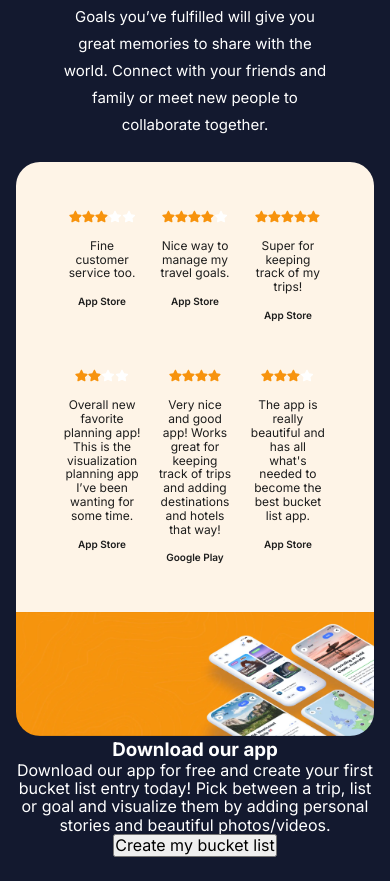
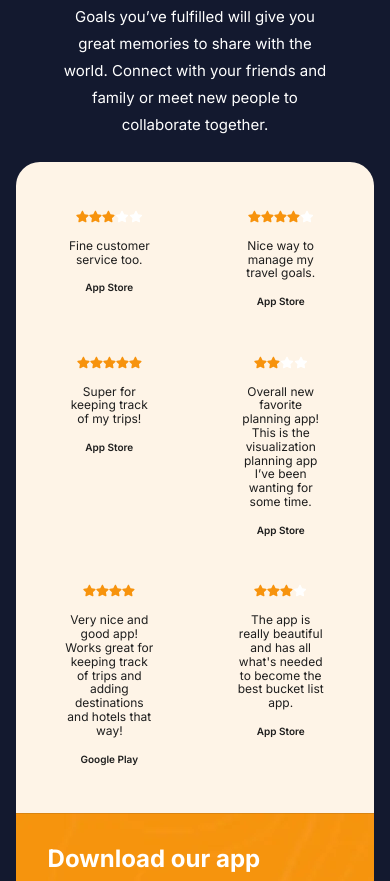
Before and after one commit to MotasemNabeelAli/iBucket_Landing_Page, a plain HTML site: page index.html in a window 390 px wide. Shown: the part 5663-6544 px from the top of the page. Before the commit the page ends 6520 px from the top, so only its background shows below. Drawn offline with Linux system fonts and the light colour scheme.

Commit message:
bucket-list section merged!

```diff
--- a/Styles/style.css
+++ b/Styles/style.css
@@ -494,4 +494,65 @@ header .navbar .navbar__dropdown-menu--small-screen:hover {
   font-size: 10px;
   font-weight: 600;
 }
+
+.application .application__download {
+  position: relative;
+  height: 17.24rem;
+}
+
+.application .application__download img {
+  position: absolute;
+  left: 0;
+}
+
+.application .application__download__info {
+  position: relative;
+  z-index: 1;
+  height: 100%;
+  max-width: 27rem;
+  text-align: start;
+  padding: 2rem;
+}
+
+.application .application__download__header {
+  font-size: 33px;
+  font-weight: 700;
+  margin-bottom: 1rem;
+}
+.application .application__download__description {
+  font-size: 15px;
+  font-weight: 300;
+  line-height: 1.7;
+}
+
+.application .application__download__btn {
+  margin-top: 1rem;
+  padding: 1rem 1.5rem;
+  border-radius: 99px;
+  outline: none;
+  border: none;
+  font-size: 17px;
+  font-weight: 600;
+  cursor: pointer;
+}
+.bucket-list .global-container {
+  padding-bottom: 7rem;
+}
+
+@media screen and (max-width: 600px) {
+  .application .application__reviews {
+    grid-template-columns: 1fr 1fr;
+    column-gap: 5rem;
+  }
+  .application .application__download img {
+    width: max-content;
+  }
+  .application .application__download {
+    overflow: hidden;
+    border-radius: 0 0 1.5rem 1.5rem;
+  }
+  .application .application__download__header {
+    font-size: 24px;
+  }
+}
 /* bucket-list section styling END */
--- a/index.html
+++ b/index.html
@@ -347,7 +347,7 @@
             </div>
           </div>
           <div class="application__download">
-            <div>
+            <div class="application__download__img-container">
               <img
                 src="images/phones_orange-background.png"
                 alt="phones on an orange background"
```
